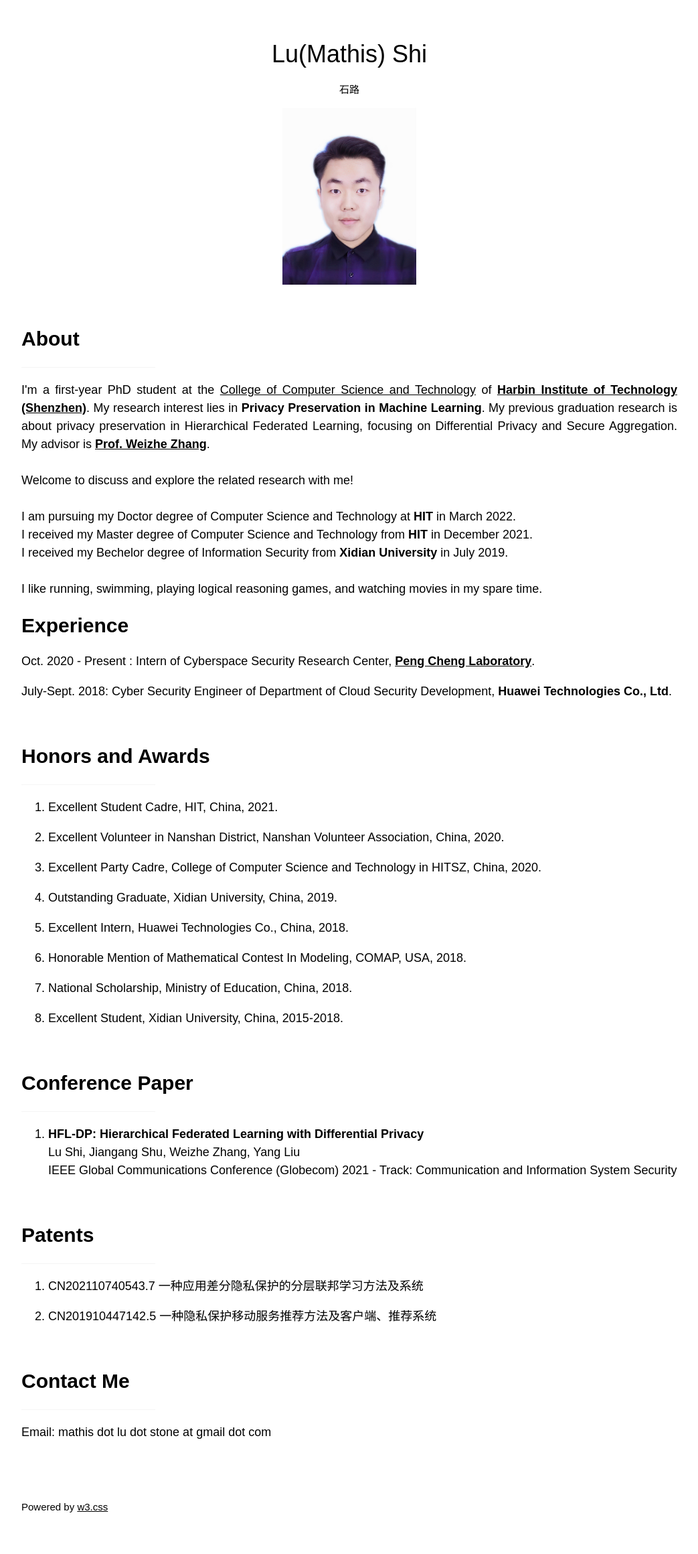
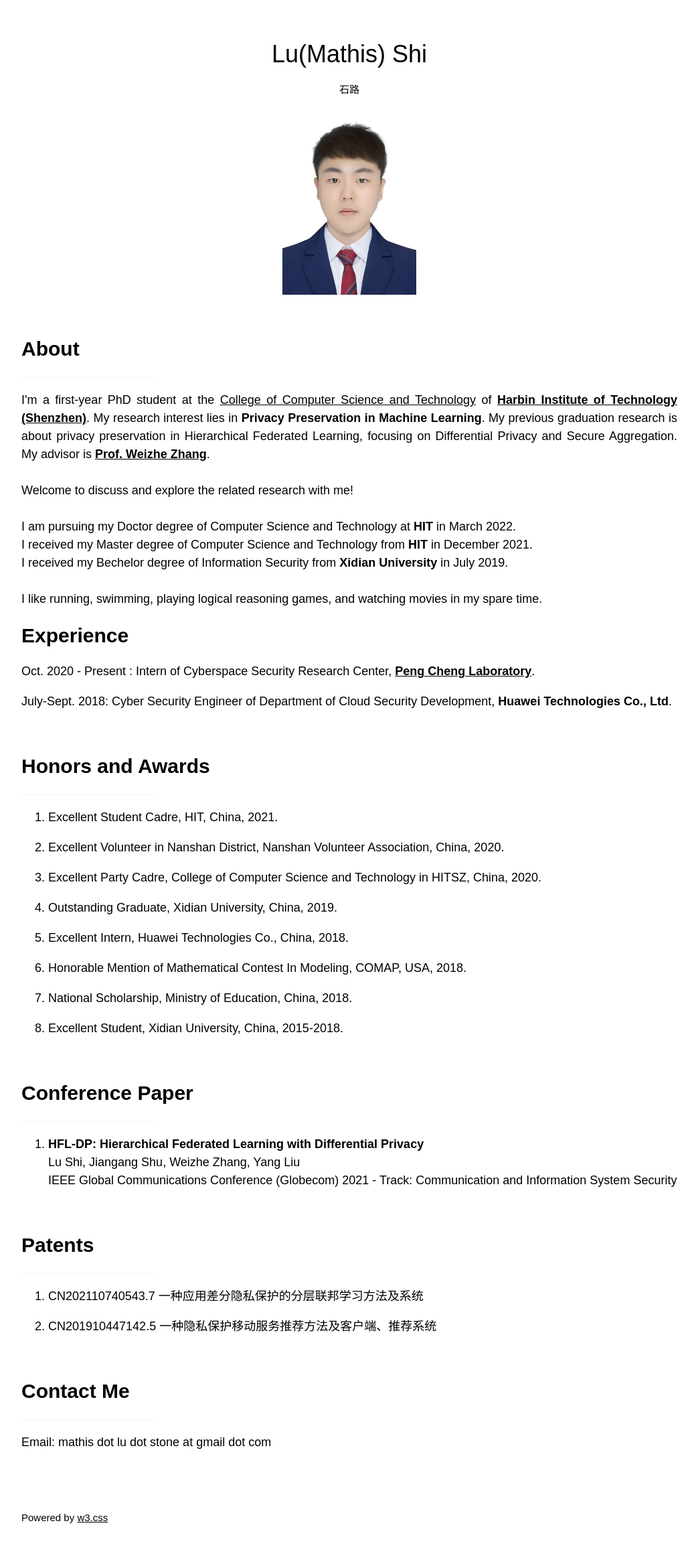
Before and after one commit to Mathislu/Mathislu.github.io, a Jekyll site: the page index.html, which Jekyll copies as it is, in a window 1280 px wide. Shown: the whole page at 67% size, without its empty margins (178-1221 px from the left). Built offline with Jekyll 4.4.1, drawn with Linux system fonts in a browser that asks for light colours.

Commit message:
Update index.html

```diff
--- a/index.html
+++ b/index.html
@@ -55,7 +55,7 @@
   <header class="w3-container w3-padding-32 w3-center w3-white" id="home">
     <h3 class="w3-xxlarge"><span class="w3-hide-small">Lu(Mathis)</span> Shi</h3>
     <p>石路</p>
-    <img src="high_grade.jpg" class="w3-image" width="200" height="260">
+    <img src="profile_pic.jpg" class="w3-image" width="200" height="260">
   </header>
 
   <!-- About Section -->
```
